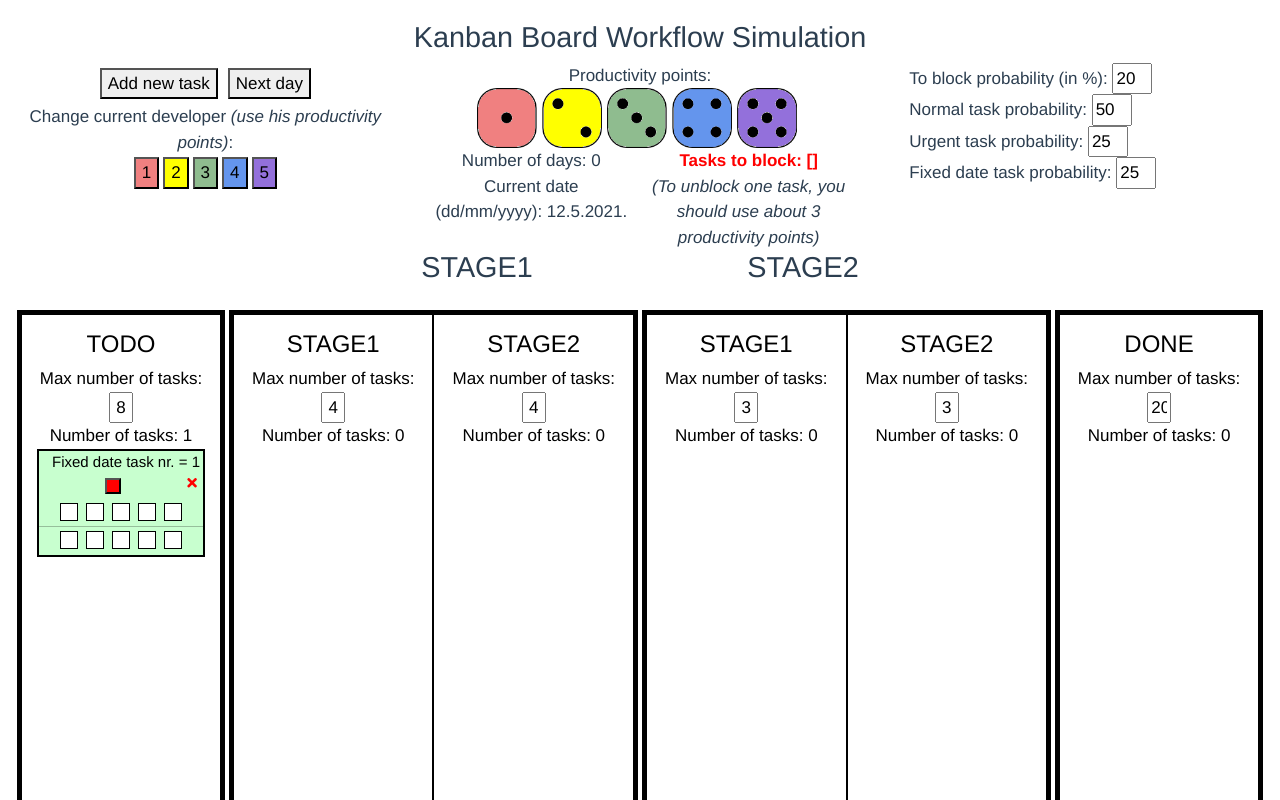
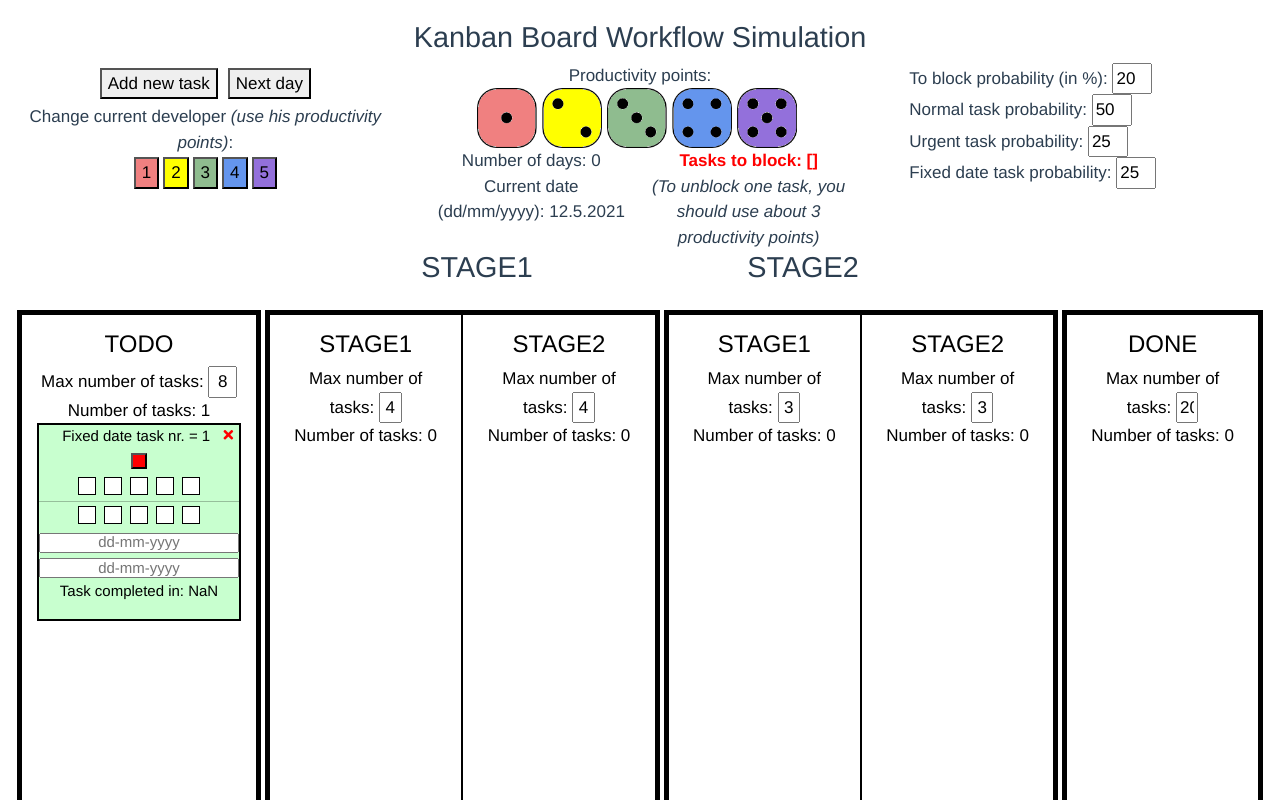
Before and after one commit to zakrzewskib/KanbanWorkflowSimulation, a Vue app: page / in a window 1280 px wide. Both pictures are taken after a click on the button "Add new task". Shown: the top 800 px of the page. Built offline with nearby package versions, Linux system fonts and the light colour scheme.

Commit message:
Working on calculating task time

```diff
--- a/src/App.vue
+++ b/src/App.vue
@@ -78,9 +78,9 @@
             Number of days: {{ currentDay }}
             <br />
             Current date (dd/mm/yyyy):
-            {{ currentDate.getDate() }}.{{ currentDate.getMonth() + 1 }}.{{
+            {{ dayWithZero }}.{{ monthWithZero }}.{{
               currentDate.getFullYear()
-            }}.
+            }}
           </div>
 
           <div class="col-6" id="toBlock">
@@ -101,10 +101,10 @@
         <div class="probabilityDiv">
           <a>Normal task probability: </a>
           <input class="blockersP" v-model="normalProb" />
-          <br>
+          <br />
           <a>Urgent task probability: </a>
           <input class="blockersP" v-model="urgentProb" />
-          <br>
+          <br />
           <a>Fixed date task probability: </a>
           <input class="blockersP" v-model="fixedDateProb" />
         </div>
@@ -337,7 +337,8 @@ export default {
       tasksToBlock: [],
       currentDate: new Date(),
       currentDay: 0,
-      currentYear: 0,
+      dayWithZero: new Date().getDate(),
+      monthWithZero: new Date().getMonth() + 1,
 
       blockedProbability: 20,
       normalProb: 50,
@@ -508,10 +509,28 @@ export default {
       this.tasksToBlock = toBlock;
     },
 
+    addZeroToMonthAndDay() {
+      var month = this.currentDate.getMonth() + 1;
+      if (month < 9) {
+        this.monthWithZero = "0" + month;
+      } else {
+        this.monthWithZero = month;
+      }
+
+      var day = this.currentDate.getDate();
+      if (day < 9) {
+        this.dayWithZero = "0" + day;
+      } else {
+        this.dayWithZero = day;
+      }
+    },
+
     nextDay() {
       this.currentDay++;
       this.currentDate.setDate(this.currentDate.getDate() + 1);
-      this.currentYear = this.currentDate.getDay();
+
+      this.addZeroToMonthAndDay();
+
       this.changeProductivity();
       this.setBlockers();
     },
--- a/src/components/Task.vue
+++ b/src/components/Task.vue
@@ -133,6 +133,11 @@
       ></button>
       <slot />
     </div>
+    <div>
+      <input class="date" placeholder="dd-mm-yyyy" v-model="startDate" />
+      <input class="date" placeholder="dd-mm-yyyy" v-model="endDate" />
+      <p class="taskCompleted">Task completed in: {{ total }}</p>
+    </div>
   </div>
 </template>
 
@@ -171,6 +176,8 @@ export default {
       currentMem9: 1,
       currentMem10: 1,
       roundedId: Math.round(this.id * 100),
+      startDate: "",
+      endDate: "",
     };
   },
 
@@ -184,6 +191,32 @@ export default {
     "blocked",
     "nr",
   ],
+  computed: {
+    total: function() {
+      const firstDate = new Date();
+      // firstDate.setMonth(parseInt(this.endDate.substring(3,5)) - 1);
+      // firstDate.setDate(parseInt(this.endDate.substring(0,2)));
+      console.log(this.endDate.substring(5, 9));
+      console.log(this.endDate.substring(3, 5));
+      console.log(this.endDate.substring(0, 2));
+
+      firstDate.setFullYear(
+        parseInt(this.endDate.substring(5, 9)),
+        parseInt(this.endDate.substring(3, 5)) - 1,
+        parseInt(this.endDate.substring(0, 2))
+      );
+
+      const secondDate = new Date();
+      secondDate.setFullYear(
+        parseInt(this.startDate.substring(5, 9)),
+        parseInt(this.startDate.substring(3, 5)) - 1,
+        parseInt(this.startDate.substring(0, 2))
+      );
+      const diffTime = Math.abs(firstDate - secondDate);
+      const diffDays = Math.ceil(diffTime / (1000 * 60 * 60 * 24));
+      return diffDays;
+    },
+  },
 
   methods: {
     dragStart: (e) => {
@@ -299,9 +332,20 @@ hr.myLine {
   font-size: 14px;
 }
 
+.taskCompleted {
+  font-size: 15px;
+}
+
 #delBtn {
   float: right;
   margin-top: 3px;
   margin-right: 6px;
 }
+
+.date {
+  width: 200px;
+  height: 20px;
+  text-align: center;
+  font-size: 15px;
+}
 </style>
```
